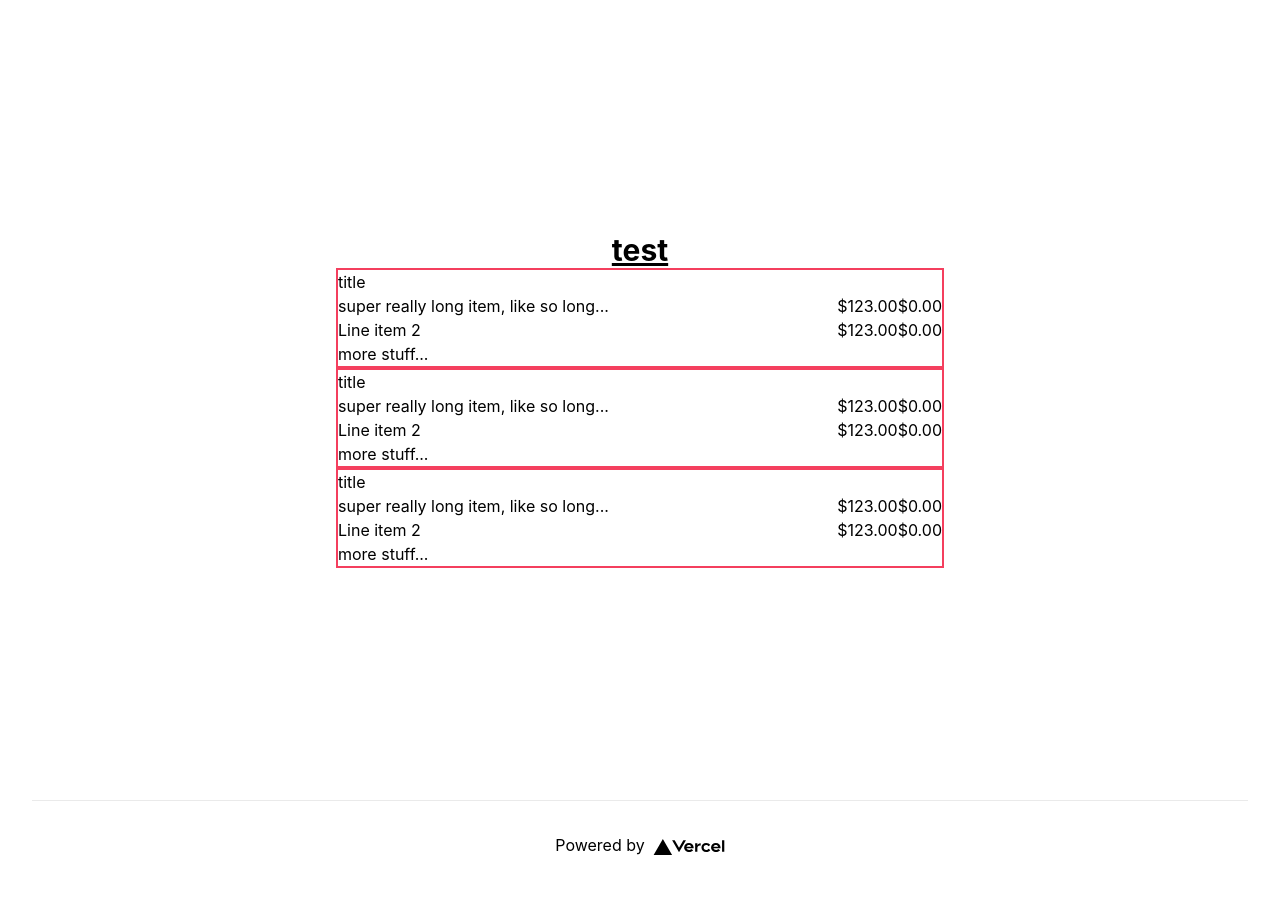
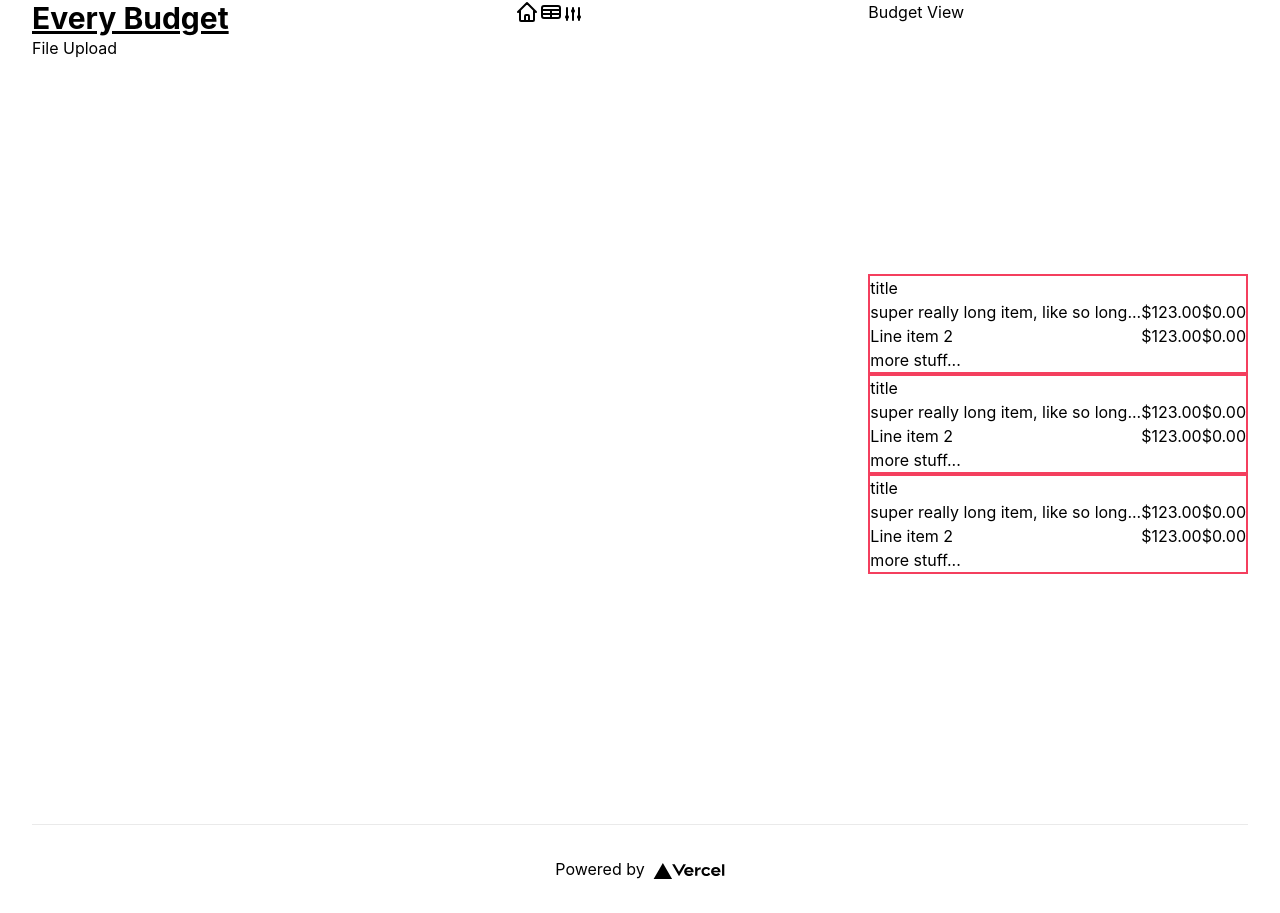
Before and after one commit to meddlin/every-budget-ui, a Next.js app: page / in a window 1280 px wide. Before the commit the page ends 889 px from the top, so only its background shows below. Built offline with nearby package versions, Linux system fonts and the light colour scheme.

Commit message:
More on main page
- Tab.Group on main page for easy switching between main UI pieces
- headlessui and heroicons installed for an easy solution for some core needs

```diff
--- a/components/budget-component.js
+++ b/components/budget-component.js
@@ -1,5 +1,3 @@
-
-
 export default function BudgetComponent() {
     return (
         <div className="flex flex-col min-w-[50%] border-2 border-rose-500">
--- a/package.json
+++ b/package.json
@@ -9,6 +9,8 @@
     "lint": "next lint"
   },
   "dependencies": {
+    "@headlessui/react": "^1.5.0",
+    "@heroicons/react": "^1.0.6",
     "next": "12.1.5",
     "react": "18.0.0",
     "react-dom": "18.0.0",
--- a/pages/index.js
+++ b/pages/index.js
@@ -1,6 +1,7 @@
 import Head from 'next/head'
 import Image from 'next/image'
 import styles from '../styles/Home.module.css'
+import { Tab } from '@headlessui/react'
 
 import BudgetComponent from '../components/budget-component'
 
@@ -13,19 +14,60 @@ export default function Home() {
         <link rel="icon" href="/favicon.ico" />
       </Head>
 
-      <main className={styles.main}>
-        <span className='text-3xl font-bold underline'>test</span>
-        <BudgetComponent />
-        <BudgetComponent />
-        <BudgetComponent />
-      </main>
+      <div className="flex flex-row justify-between">
+        <div>
+          <h1 className='text-3xl font-bold underline'>Every Budget</h1>
+          <a href="/fileupload">File Upload</a>
+        </div>
+
+        <Tab.Group defaultIndex={0}>
+          <Tab.List>
+            <Tab>
+              {/* "Home" - Budget */}
+                <svg xmlns="http://www.w3.org/2000/svg" className="h-6 w-6" fill="none" viewBox="0 0 24 24" stroke="currentColor" strokeWidth={2}>
+                  <path strokeLinecap="round" strokeLinejoin="round" d="M3 12l2-2m0 0l7-7 7 7M5 10v10a1 1 0 001 1h3m10-11l2 2m-2-2v10a1 1 0 01-1 1h-3m-6 0a1 1 0 001-1v-4a1 1 0 011-1h2a1 1 0 011 1v4a1 1 0 001 1m-6 0h6" />
+                </svg>
+            </Tab>
+            <Tab>
+              {/* Transactions */}
+              <svg xmlns="http://www.w3.org/2000/svg" className="h-6 w-6" fill="none" viewBox="0 0 24 24" stroke="currentColor" strokeWidth={2}>
+                <path strokeLinecap="round" strokeLinejoin="round" d="M3 10h18M3 14h18m-9-4v8m-7 0h14a2 2 0 002-2V8a2 2 0 00-2-2H5a2 2 0 00-2 2v8a2 2 0 002 2z" />
+              </svg>
+            </Tab>
+            <Tab>
+              {/* Settings */}
+              <svg xmlns="http://www.w3.org/2000/svg" className="h-5 w-5" viewBox="0 0 20 20" fill="currentColor">
+                <path d="M5 4a1 1 0 00-2 0v7.268a2 2 0 000 3.464V16a1 1 0 102 0v-1.268a2 2 0 000-3.464V4zM11 4a1 1 0 10-2 0v1.268a2 2 0 000 3.464V16a1 1 0 102 0V8.732a2 2 0 000-3.464V4zM16 3a1 1 0 011 1v7.268a2 2 0 010 3.464V16a1 1 0 11-2 0v-1.268a2 2 0 010-3.464V4a1 1 0 011-1z" />
+              </svg>
+            </Tab>
+          </Tab.List>
+          <Tab.Panels>
+            <Tab.Panel>
+              Budget View
+
+              {/*
+                We can use this Tabs UI element as a "mini-router" for displaying what's on screen.
+                - All of the data (except for settings) for this app really needs to be accessible on the same page anyway
+              */}
+              <main className={styles.main}>
+                <BudgetComponent />
+                <BudgetComponent />
+                <BudgetComponent />
+              </main>
+
+            </Tab.Panel>
+            <Tab.Panel>Transaction View</Tab.Panel>
+            <Tab.Panel>Settings</Tab.Panel>
+          </Tab.Panels>
+        </Tab.Group>
+      </div>
+
 
       <footer className={styles.footer}>
         <a
           href="https://vercel.com?utm_source=create-next-app&utm_medium=default-template&utm_campaign=create-next-app"
           target="_blank"
-          rel="noopener noreferrer"
-        >
+          rel="noopener noreferrer">
           Powered by{' '}
           <span className={styles.logo}>
             <Image src="/vercel.svg" alt="Vercel Logo" width={72} height={16} />
```
Also changed, not shown: 2 other files (tests, documents, lock files or other folders).
